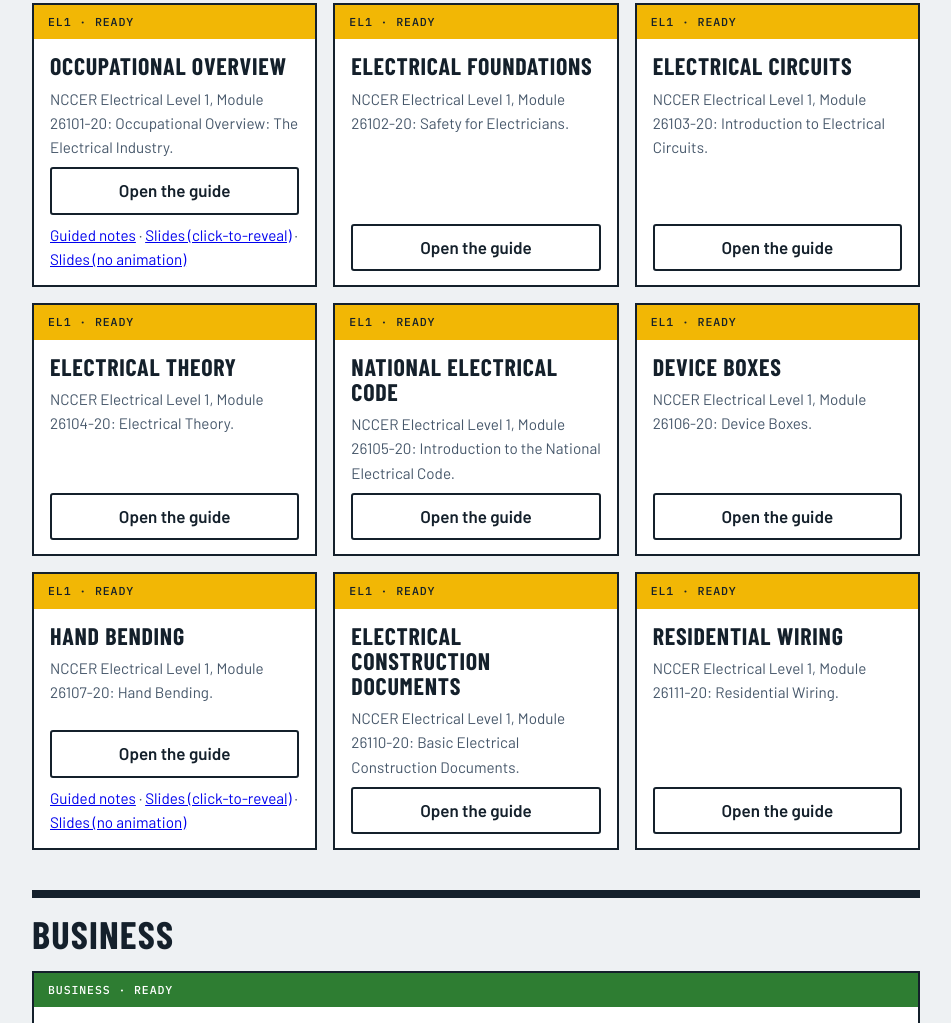
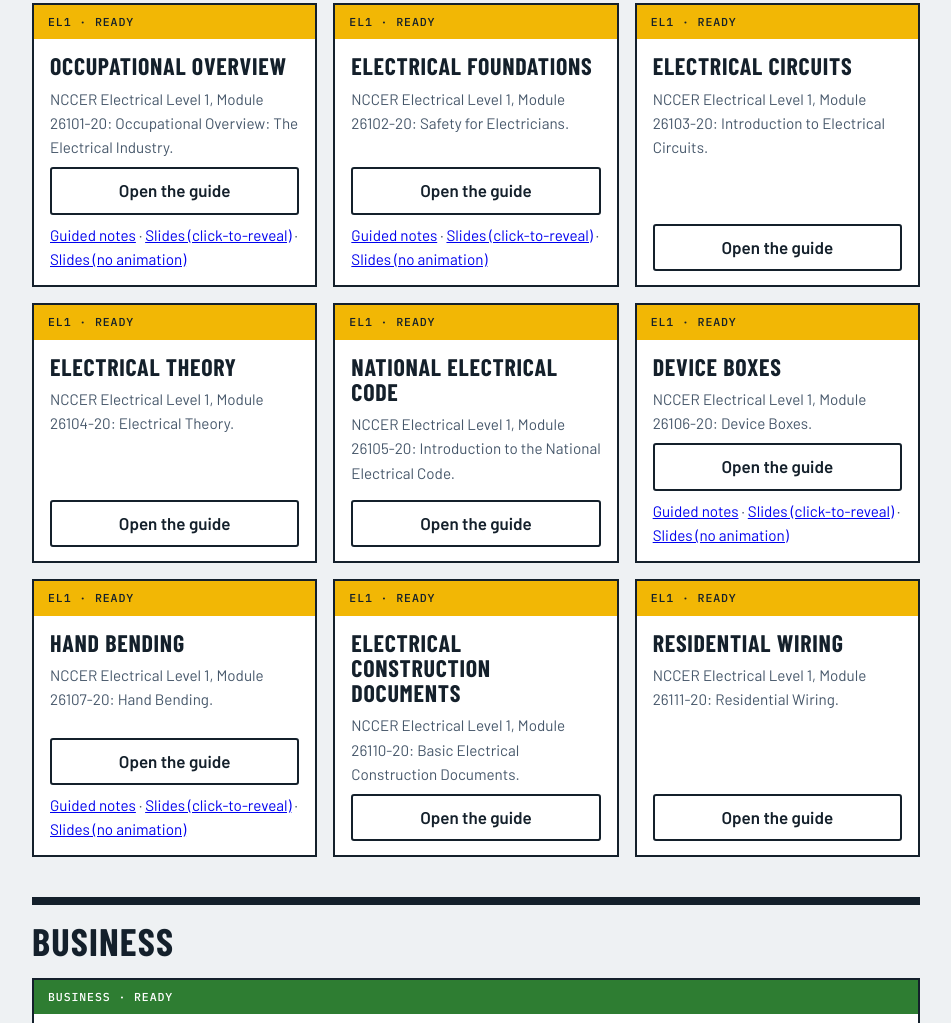
Before and after one commit to highgroundthree-art/electrical-el1-study-guides, a plain HTML site: page index.html in a window 1280 px wide. Shown: the part 1156-2179 px from the top of the page, without its empty margins (164-1115 px from the left). Drawn offline with nearby package versions, Linux system fonts and the light colour scheme.

Commit message:
Add guided notes and lecture decks for EL1-102 and EL1-106; refresh EL1-101 decks
Co-Authored-By: Claude Opus 5.5 <noreply@anthropic.com>
Claude-Session: https://claude.ai/code/session_01EGDLTLGRtzJhLqrUS2MJZv

```diff
--- a/index.html
+++ b/index.html
@@ -125,6 +125,7 @@ footer strong{color:var(--band-ink)}footer p{margin:0 0 6px}
         <h3>Electrical Foundations</h3>
         <p>NCCER Electrical Level 1, Module 26102-20: Safety for Electricians.</p>
         <a class="go" href="electrical-foundations.html">Open the guide</a>
+        <p><a href="electrical-foundations-materials/EL1-102_Guided_Notes.docx">Guided notes</a> · <a href="electrical-foundations-materials/EL1-102_Lecture_Deck_Animated.pptx">Slides (click-to-reveal)</a> · <a href="electrical-foundations-materials/EL1-102_Lecture_Deck_Static.pptx">Slides (no animation)</a></p>
       </div>
     </li>
     <li class="mod el1">
@@ -157,6 +158,7 @@ footer strong{color:var(--band-ink)}footer p{margin:0 0 6px}
         <h3>Device Boxes</h3>
         <p>NCCER Electrical Level 1, Module 26106-20: Device Boxes.</p>
         <a class="go" href="device-boxes.html">Open the guide</a>
+        <p><a href="device-boxes-materials/EL1-106_Guided_Notes.docx">Guided notes</a> · <a href="device-boxes-materials/EL1-106_Lecture_Deck_Animated.pptx">Slides (click-to-reveal)</a> · <a href="device-boxes-materials/EL1-106_Lecture_Deck_Static.pptx">Slides (no animation)</a></p>
       </div>
     </li>
     <li class="mod el1">
```
Also changed, not shown: 9 other files.
